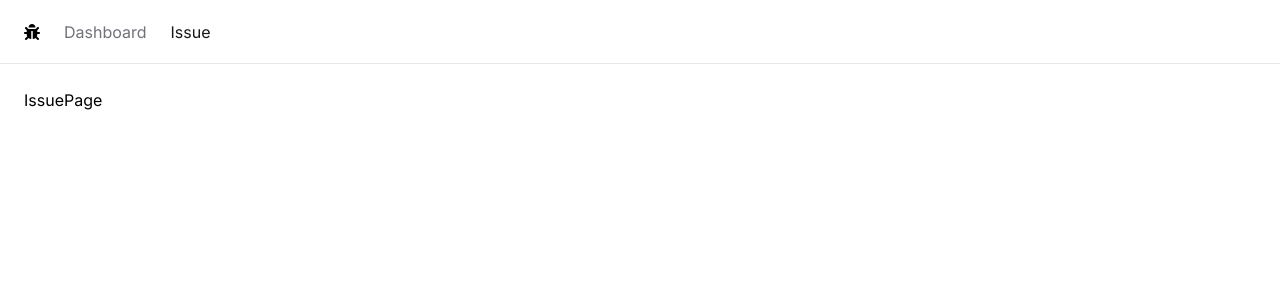
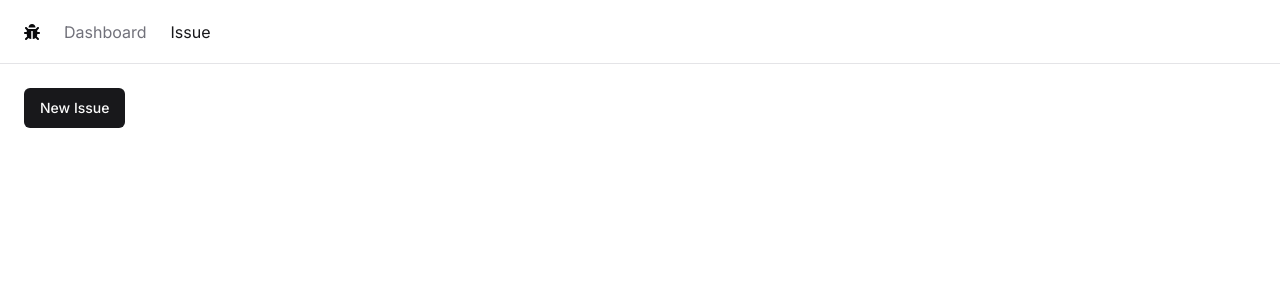
Before and after one commit to 120805087/issue-tracker, a Next.js app: page /issue in a window 1280 px wide. Shown: the top 300 px of the page. Built offline with nearby package versions, Linux system fonts and the light colour scheme.

Commit message:
ci: 集成 shadcn-ui

```diff
--- a/app/globals.css
+++ b/app/globals.css
@@ -2,20 +2,75 @@
 @tailwind components;
 @tailwind utilities;
 
-:root {
-  --foreground-rgb: 0, 0, 0;
-  --background-start-rgb: 214, 219, 220;
-  --background-end-rgb: 255, 255, 255;
-}
+@layer base {
+  :root {
+    --background: 0 0% 100%;
+    --foreground: 240 10% 3.9%;
 
-@media (prefers-color-scheme: dark) {
-  :root {
-    --foreground-rgb: 255, 255, 255;
-    --background-start-rgb: 0, 0, 0;
-    --background-end-rgb: 0, 0, 0;
+    --card: 0 0% 100%;
+    --card-foreground: 240 10% 3.9%;
+
+    --popover: 0 0% 100%;
+    --popover-foreground: 240 10% 3.9%;
+
+    --primary: 240 5.9% 10%;
+    --primary-foreground: 0 0% 98%;
+
+    --secondary: 240 4.8% 95.9%;
+    --secondary-foreground: 240 5.9% 10%;
+
+    --muted: 240 4.8% 95.9%;
+    --muted-foreground: 240 3.8% 46.1%;
+
+    --accent: 240 4.8% 95.9%;
+    --accent-foreground: 240 5.9% 10%;
+
+    --destructive: 0 84.2% 60.2%;
+    --destructive-foreground: 0 0% 98%;
+
+    --border: 240 5.9% 90%;
+    --input: 240 5.9% 90%;
+    --ring: 240 10% 3.9%;
+
+    --radius: 0.5rem;
+  }
+
+  .dark {
+    --background: 240 10% 3.9%;
+    --foreground: 0 0% 98%;
+
+    --card: 240 10% 3.9%;
+    --card-foreground: 0 0% 98%;
+
+    --popover: 240 10% 3.9%;
+    --popover-foreground: 0 0% 98%;
+
+    --primary: 0 0% 98%;
+    --primary-foreground: 240 5.9% 10%;
+
+    --secondary: 240 3.7% 15.9%;
+    --secondary-foreground: 0 0% 98%;
+
+    --muted: 240 3.7% 15.9%;
+    --muted-foreground: 240 5% 64.9%;
+
+    --accent: 240 3.7% 15.9%;
+    --accent-foreground: 0 0% 98%;
+
+    --destructive: 0 62.8% 30.6%;
+    --destructive-foreground: 0 0% 98%;
+
+    --border: 240 3.7% 15.9%;
+    --input: 240 3.7% 15.9%;
+    --ring: 240 4.9% 83.9%;
   }
 }
 
-body {
-  color: rgb(var(--foreground-rgb));
+@layer base {
+  * {
+    @apply border-border;
+  }
+  body {
+    @apply bg-background text-foreground;
+  }
 }
--- a/app/issue/page.tsx
+++ b/app/issue/page.tsx
@@ -1,7 +1,12 @@
 import React from "react";
+import { Button } from "@/components/ui/button";
 
 const IssuePage = () => {
-  return <div className="p-6">IssuePage</div>;
+  return (
+    <div className="p-6">
+      <Button variant="default">New Issue</Button>
+    </div>
+  );
 };
 
 export default IssuePage;
--- /dev/null
+++ b/components/ui/button.tsx
@@ -0,0 +1,56 @@
+import * as React from "react"
+import { Slot } from "@radix-ui/react-slot"
+import { cva, type VariantProps } from "class-variance-authority"
+
+import { cn } from "@/lib/utils"
+
+const buttonVariants = cva(
+  "inline-flex items-center justify-center whitespace-nowrap rounded-md text-sm font-medium ring-offset-background transition-colors focus-visible:outline-none focus-visible:ring-2 focus-visible:ring-ring focus-visible:ring-offset-2 disabled:pointer-events-none disabled:opacity-50",
+  {
+    variants: {
+      variant: {
+        default: "bg-primary text-primary-foreground hover:bg-primary/90",
+        destructive:
+          "bg-destructive text-destructive-foreground hover:bg-destructive/90",
+        outline:
+          "border border-input bg-background hover:bg-accent hover:text-accent-foreground",
+        secondary:
+          "bg-secondary text-secondary-foreground hover:bg-secondary/80",
+        ghost: "hover:bg-accent hover:text-accent-foreground",
+        link: "text-primary underline-offset-4 hover:underline",
+      },
+      size: {
+        default: "h-10 px-4 py-2",
+        sm: "h-9 rounded-md px-3",
+        lg: "h-11 rounded-md px-8",
+        icon: "h-10 w-10",
+      },
+    },
+    defaultVariants: {
+      variant: "default",
+      size: "default",
+    },
+  }
+)
+
+export interface ButtonProps
+  extends React.ButtonHTMLAttributes<HTMLButtonElement>,
+    VariantProps<typeof buttonVariants> {
+  asChild?: boolean
+}
+
+const Button = React.forwardRef<HTMLButtonElement, ButtonProps>(
+  ({ className, variant, size, asChild = false, ...props }, ref) => {
+    const Comp = asChild ? Slot : "button"
+    return (
+      <Comp
+        className={cn(buttonVariants({ variant, size, className }))}
+        ref={ref}
+        {...props}
+      />
+    )
+  }
+)
+Button.displayName = "Button"
+
+export { Button, buttonVariants }
--- /dev/null
+++ b/lib/utils.ts
@@ -0,0 +1,6 @@
+import { type ClassValue, clsx } from "clsx"
+import { twMerge } from "tailwind-merge"
+
+export function cn(...inputs: ClassValue[]) {
+  return twMerge(clsx(inputs))
+}
--- a/package.json
+++ b/package.json
@@ -10,20 +10,26 @@
   },
   "dependencies": {
     "@prisma/client": "^5.10.2",
+    "@radix-ui/react-slot": "^1.0.2",
     "@types/node": "20.11.25",
     "@types/react": "18.2.64",
     "@types/react-dom": "18.2.21",
     "autoprefixer": "10.4.18",
+    "class-variance-authority": "^0.7.0",
     "classnames": "^2.5.1",
+    "clsx": "^2.1.0",
     "eslint": "8.57.0",
     "eslint-config-next": "14.1.3",
+    "lucide-react": "^0.350.0",
     "next": "14.1.3",
     "postcss": "8.4.35",
     "prisma": "^5.10.2",
     "react": "18.2.0",
     "react-dom": "18.2.0",
     "react-icons": "^5.0.1",
+    "tailwind-merge": "^2.2.1",
     "tailwindcss": "3.4.1",
+    "tailwindcss-animate": "^1.0.7",
     "typescript": "5.4.2",
     "zod": "^3.22.4"
   }
--- a/tailwind.config.ts
+++ b/tailwind.config.ts
@@ -1,20 +1,80 @@
-import type { Config } from 'tailwindcss'
+import type { Config } from "tailwindcss"
 
-const config: Config = {
+const config = {
+  darkMode: ["class"],
   content: [
-    './pages/**/*.{js,ts,jsx,tsx,mdx}',
-    './components/**/*.{js,ts,jsx,tsx,mdx}',
-    './app/**/*.{js,ts,jsx,tsx,mdx}',
-  ],
+    './pages/**/*.{ts,tsx}',
+    './components/**/*.{ts,tsx}',
+    './app/**/*.{ts,tsx}',
+    './src/**/*.{ts,tsx}',
+	],
+  prefix: "",
   theme: {
+    container: {
+      center: true,
+      padding: "2rem",
+      screens: {
+        "2xl": "1400px",
+      },
+    },
     extend: {
-      backgroundImage: {
-        'gradient-radial': 'radial-gradient(var(--tw-gradient-stops))',
-        'gradient-conic':
-          'conic-gradient(from 180deg at 50% 50%, var(--tw-gradient-stops))',
+      colors: {
+        border: "hsl(var(--border))",
+        input: "hsl(var(--input))",
+        ring: "hsl(var(--ring))",
+        background: "hsl(var(--background))",
+        foreground: "hsl(var(--foreground))",
+        primary: {
+          DEFAULT: "hsl(var(--primary))",
+          foreground: "hsl(var(--primary-foreground))",
+        },
+        secondary: {
+          DEFAULT: "hsl(var(--secondary))",
+          foreground: "hsl(var(--secondary-foreground))",
+        },
+        destructive: {
+          DEFAULT: "hsl(var(--destructive))",
+          foreground: "hsl(var(--destructive-foreground))",
+        },
+        muted: {
+          DEFAULT: "hsl(var(--muted))",
+          foreground: "hsl(var(--muted-foreground))",
+        },
+        accent: {
+          DEFAULT: "hsl(var(--accent))",
+          foreground: "hsl(var(--accent-foreground))",
+        },
+        popover: {
+          DEFAULT: "hsl(var(--popover))",
+          foreground: "hsl(var(--popover-foreground))",
+        },
+        card: {
+          DEFAULT: "hsl(var(--card))",
+          foreground: "hsl(var(--card-foreground))",
+        },
+      },
+      borderRadius: {
+        lg: "var(--radius)",
+        md: "calc(var(--radius) - 2px)",
+        sm: "calc(var(--radius) - 4px)",
+      },
+      keyframes: {
+        "accordion-down": {
+          from: { height: "0" },
+          to: { height: "var(--radix-accordion-content-height)" },
+        },
+        "accordion-up": {
+          from: { height: "var(--radix-accordion-content-height)" },
+          to: { height: "0" },
+        },
+      },
+      animation: {
+        "accordion-down": "accordion-down 0.2s ease-out",
+        "accordion-up": "accordion-up 0.2s ease-out",
       },
     },
   },
-  plugins: [],
-}
+  plugins: [require("tailwindcss-animate")],
+} satisfies Config
+
 export default config
```
Also changed, not shown: components.json (added), 1 other file (tests, documents, lock files or other folders).
